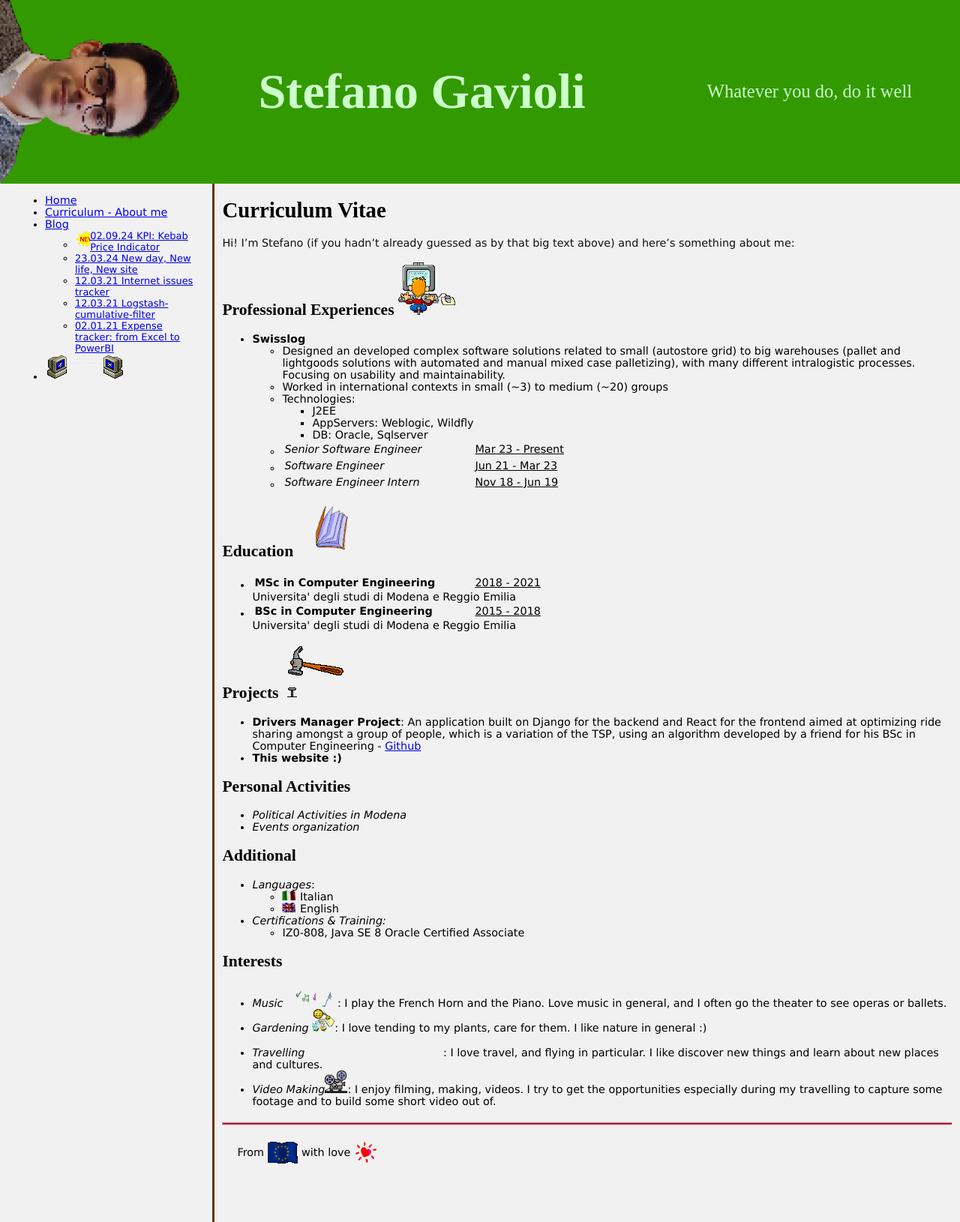
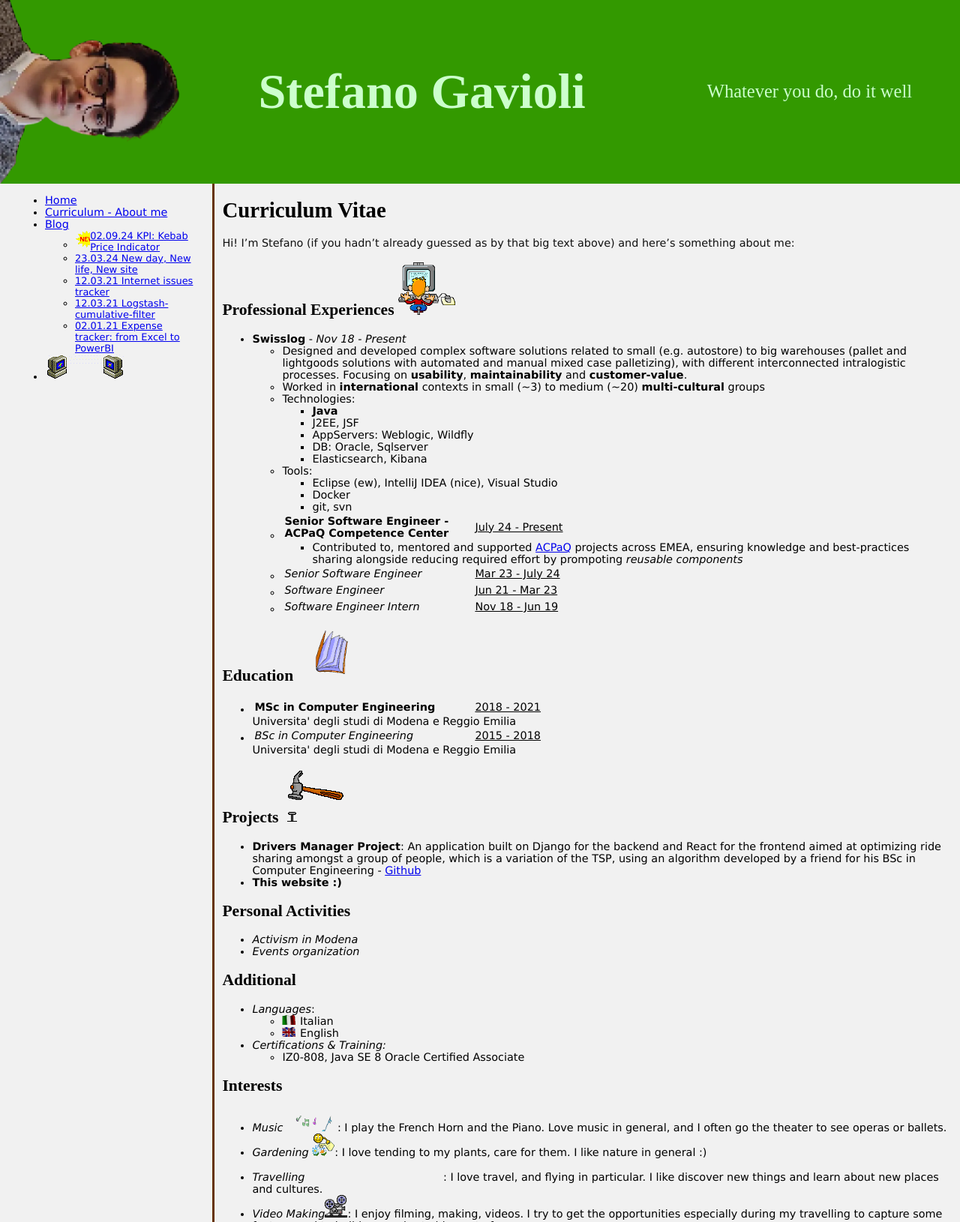
Before and after one commit to deletX/stefanogavioli.github.com, a Jekyll site: the page built from Curriculum - About me.md, in a window 1280 px wide. Shown: the whole page at 75% size. Built offline with Jekyll 4.4.1, drawn with Linux system fonts in a browser that asks for light colours.

Commit message:
Enhanced CV

```diff
--- a/Curriculum - About me.md
+++ b/Curriculum - About me.md
@@ -20,27 +20,35 @@ Hi! I'm Stefano (if you hadn't already guessed as by that big text above) and he
 
 
 <h2> Professional Experiences <div class="gif pcboy"></div> </h2>
- - **Swisslog**
-    - Designed an developed complex software solutions related to small (autostore grid) to big warehouses (pallet and lightgoods solutions with automated and manual mixed case palletizing), with many different intralogistic processes. Focusing on usability and maintainability.
-    - Worked in international contexts in small (~3) to medium (~20) groups
+ - **Swisslog** - *Nov 18 - Present*
+    - Designed and developed complex software solutions related to small (e.g. autostore) to big warehouses (pallet and lightgoods solutions with automated and manual mixed case palletizing), with different interconnected intralogistic processes. Focusing on **usability**, **maintainability** and **customer-value**.
+    - Worked in **international** contexts in small (~3) to medium (~20) **multi-cultural** groups
     - Technologies:
-        - J2EE
+        - **Java**
+        - J2EE, JSF
         - AppServers: Weblogic, Wildfly
         - DB: Oracle, Sqlserver
-    - <table><tr><td class="cv_table_position"><i>Senior Software Engineer</i></td><td> <u>Mar 23 - Present</u></td></tr></table>
+        - Elasticsearch, Kibana
+    - Tools:
+        - Eclipse (ew), IntelliJ IDEA (nice), Visual Studio
+        - Docker
+        - git, svn
+    - <table><tr><td class="cv_table_position"><b>Senior Software Engineer - ACPaQ Competence Center</b></td><td> <u>July 24 - Present</u></td></tr></table>
+        - Contributed to, mentored and supported [ACPaQ](https://www.swisslog.com/en-us/products-systems-solutions/picking-palletizing-order-fulfillment/robot-based-robotics-fully-automated/mixed-case-palletizing-acpaq) projects across EMEA, ensuring knowledge and best-practices sharing alongside reducing required effort by prompoting *reusable components*
+    - <table><tr><td class="cv_table_position"><i>Senior Software Engineer</i></td><td> <u>Mar 23 - July 24</u></td></tr></table>
     - <table><tr><td class="cv_table_position"><i>Software Engineer</i></td><td> <u>Jun 21 - Mar 23</u></td></tr></table>
     - <table><tr><td class="cv_table_position"><i>Software Engineer Intern</i></td><td> <u>Nov 18 - Jun 19</u></td></tr></table>
 
 <h2>Education <div class="gif book"></div> </h2>
  - <div><table><tr><td class="cv_table_position_reduced"><b>MSc in Computer Engineering</b></td><td> <u>2018 - 2021</u></td></tr></table>Universita' degli studi di Modena e Reggio Emilia</div>
- - <div><table><tr><td class="cv_table_position_reduced"><b>BSc in Computer Engineering</b></td><td> <u>2015 - 2018</u></td></tr></table>Universita' degli studi di Modena e Reggio Emilia</div>
+ - <div><table><tr><td class="cv_table_position_reduced"><i>BSc in Computer Engineering</i></td><td> <u>2015 - 2018</u></td></tr></table>Universita' degli studi di Modena e Reggio Emilia</div>
 
 <h2> Projects <div class="gif hammer"></div> </h2>
  - **Drivers Manager Project**: An application built on Django for the backend and React for the frontend aimed at optimizing ride sharing amongst a group of people, which is a variation of the TSP, using an algorithm developed by a friend for his BSc in Computer Engineering - <a href="https://github.com/deletX/DM-Project">Github</a>
  - **This website :)**
 
 ## Personal Activities
- - _Political Activities in Modena_
+ - _Activism in Modena_
  - _Events organization_
 
 ## Additional
```
